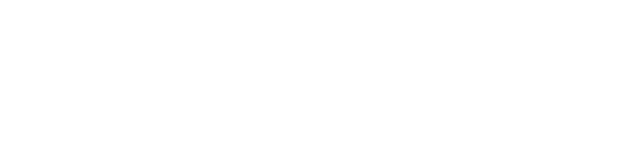
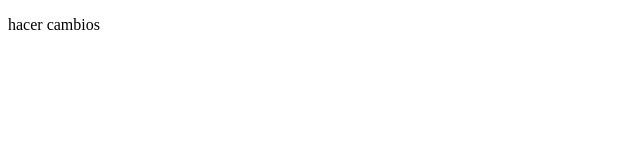
Before and after one commit to camicodemaker/aspirantes-mir-ejercicioi-3, a plain HTML site: page index.html in a window 1280 px wide. Shown: the whole page, without its empty margins (0-640 px from the left). Drawn offline with Linux system fonts and the light colour scheme.

Commit message:
cambios en la rama develop

```diff
--- a/index.html
+++ b/index.html
@@ -7,6 +7,6 @@
     <title>Document</title>
 </head>
 <body>
-
+  <p>hacer cambios</p>
 </body>
 </html>
```
Also changed, not shown: 1 other file.
